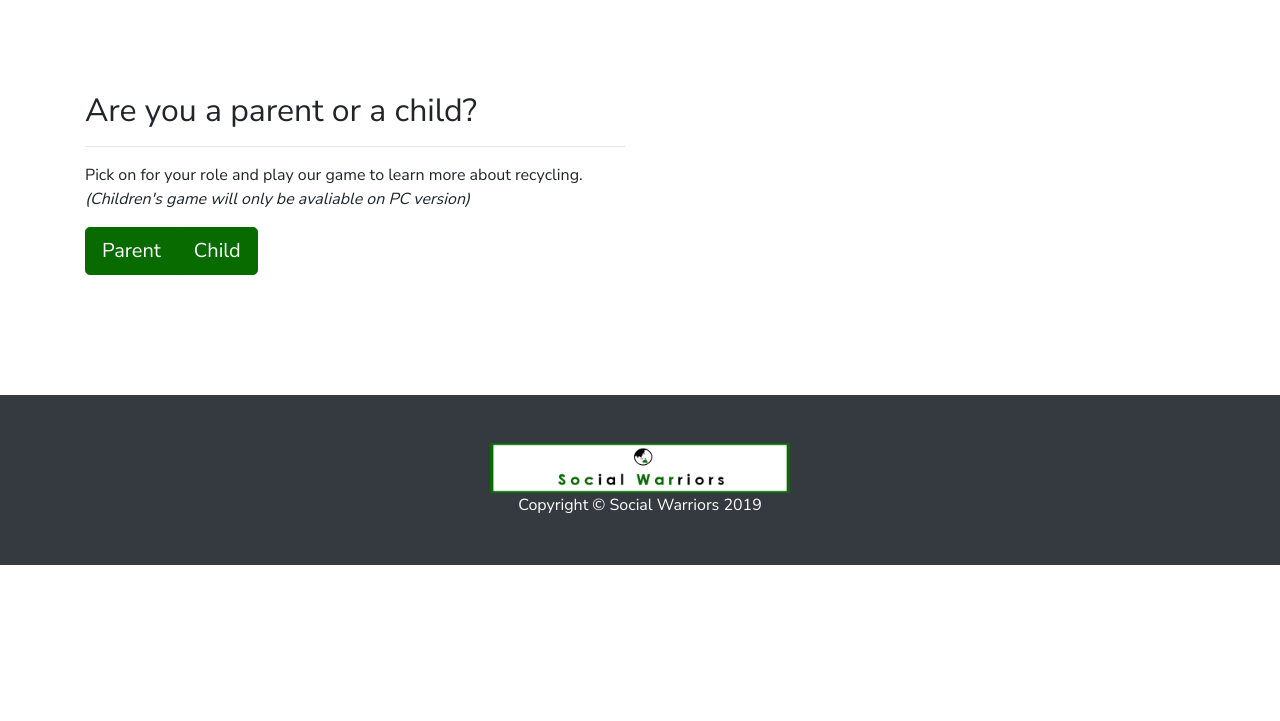
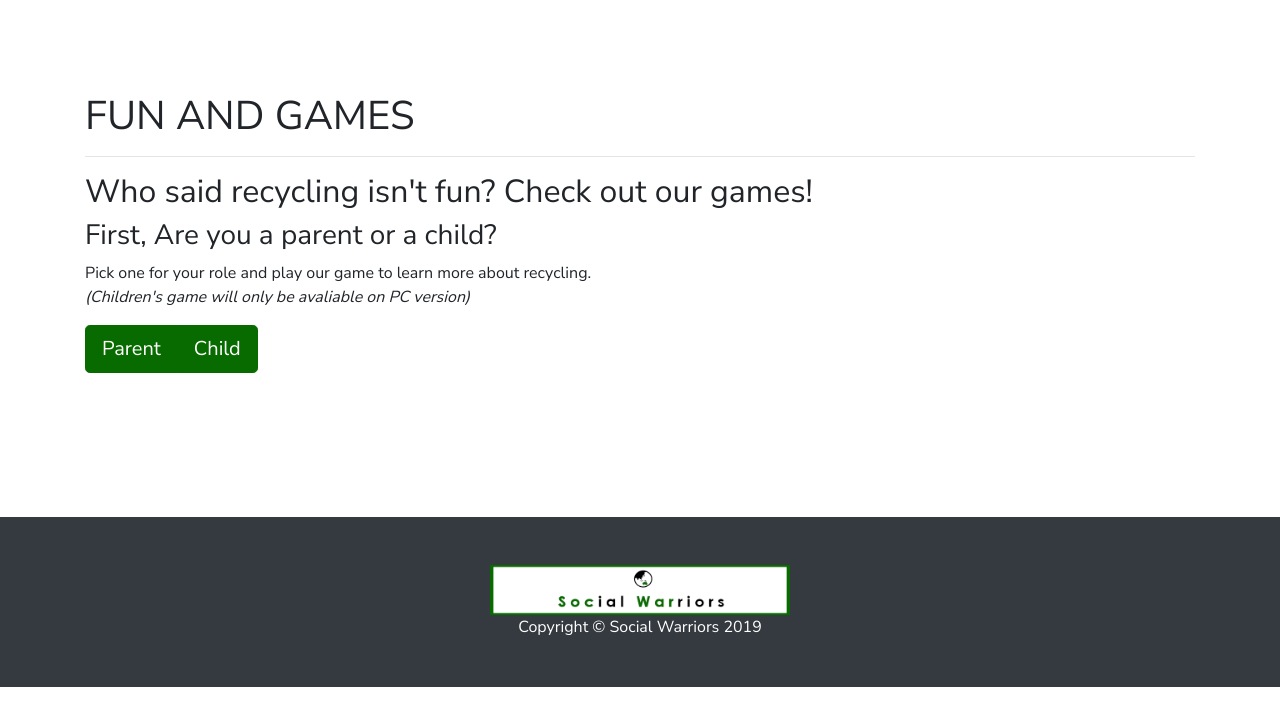
Before and after one commit to ColinZhusz/Make_Aus_Green_Again, a Django app: page /knowledge/ in a window 1280 px wide. Shown: the part 79-800 px from the top of the page. Run offline with Django 3.2, Linux system fonts and the light colour scheme; some libraries are stand-ins or nearby versions.

Commit message:
data source section and knowledge section update

```diff
--- a/MAGA/static/css/business-frontpage.css
+++ b/MAGA/static/css/business-frontpage.css
@@ -29,6 +29,13 @@ body {
     margin:auto;
 }
 
+.knowbuttons {
+  margin:0 auto;
+  position:relative;
+  display:inline-block;
+  vertical-align:middle;
+ }
+
 .text-home-align-right {
   position: relative;
   float: right;
@@ -50,22 +57,6 @@ body {
   left: 0;
   right:0;
   margin:auto;
-}
-
-.pagination a.active {
-  background-color: #4CAF50;
-  color: white;
-}
-
-.pagination a:hover:not(.active) {
-  background-color: #ddd;
-}
-
-.page {
-  display: none;
-}
-.page-active {
-  display: block;
 }
 
 .bg-white {
--- a/MAGA/templates/knowledge.html
+++ b/MAGA/templates/knowledge.html
@@ -7,20 +7,27 @@
 <br>
 <div class="container py-5 mb-5">
 	<div class="row">
-		<div class="col-md-6">
-			<h2>Are you a parent or a child?</h2>
+		<div class="col-md-12">
+			<h1>FUN AND GAMES</h1>
 			<hr>
-			<p>Pick on for your role and play our game to learn more about recycling. <em>(Children's game will only be avaliable on PC version)</em></p>
+			<h2>Who said recycling isn't fun? Check out our games!</h2>
 		</div>
 	</div>
-	<div class="btn-group knowbuttons" role="group">
-		<a href="javascript:void(0)" class="btn btn-primary btn-lg d-block" onclick="divVisibility('factsquiz');">Parent</a>
-		<a href="javascript:void(0)" class="btn btn-primary btn-lg d-none d-lg-block" onclick="divVisibility('childgame');">Child</a>
+	<div class="row">
+		<div class="col-md-6">
+			<h3>First, Are you a parent or a child?</h3>
+			<p>Pick one for your role and play our game to learn more about recycling. <br><em>(Children's game will only be avaliable on PC version)</em></p>
+			<div class="btn-group" role="group">
+				<a href="javascript:void(0)" class="btn btn-primary btn-lg d-block" onclick="divVisibility('factsquiz');">Parent</a>
+				<a href="javascript:void(0)" class="btn btn-primary btn-lg d-none d-lg-block" onclick="divVisibility('childgame');">Child</a>
+			</div>
+		</div>
 	</div>
+
 	<br><br>
 	<div id="factsquiz" class="row" style="display: none;">
 		<div class="col-md-10">
-			<h2>Fun facts</h2>
+			<h2>Fun facts quiz</h2>
 			<hr>
 			<iframe name="opinionstage-widget" src="https://www.opinionstage.com/api/v1/widgets/567865/iframe?em=1" width="100%" height="1200px" scrolling="no" style="border: none;" frameBorder="0" allow="fullscreen" webkitallowfullscreen="true" mozallowfullscreen="true"></iframe>
 		</div>
```
Also changed, not shown: MAGA/templates/about.html (+6 -6 lines).
